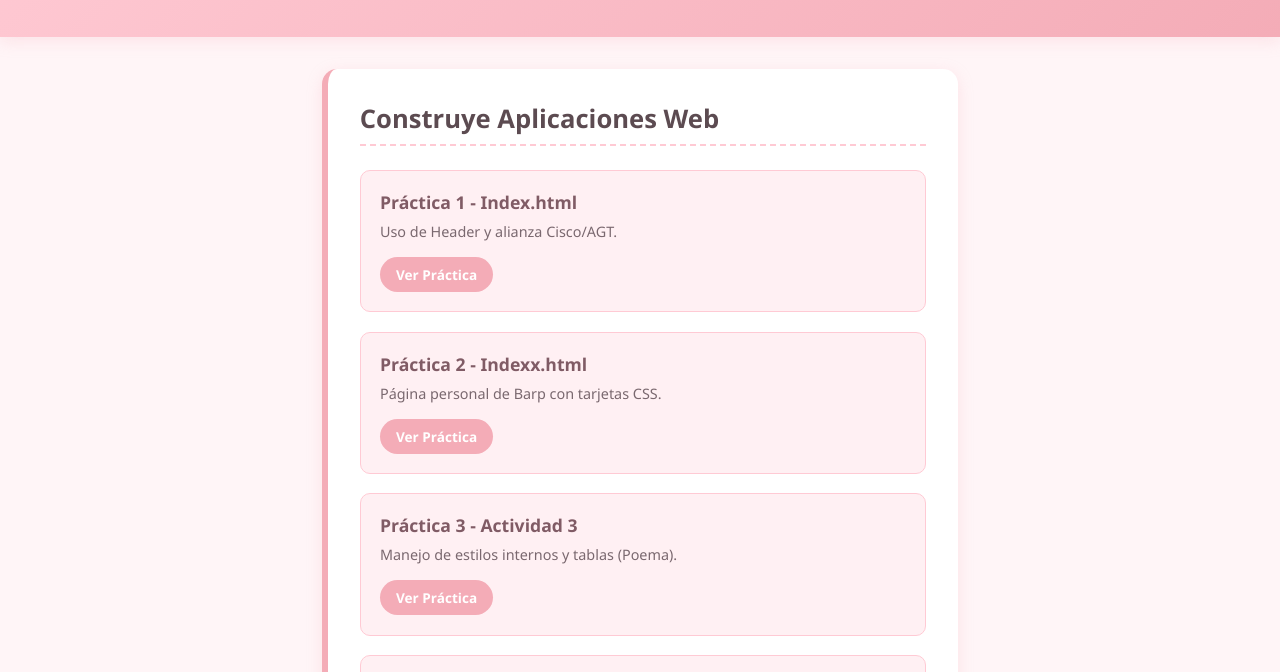
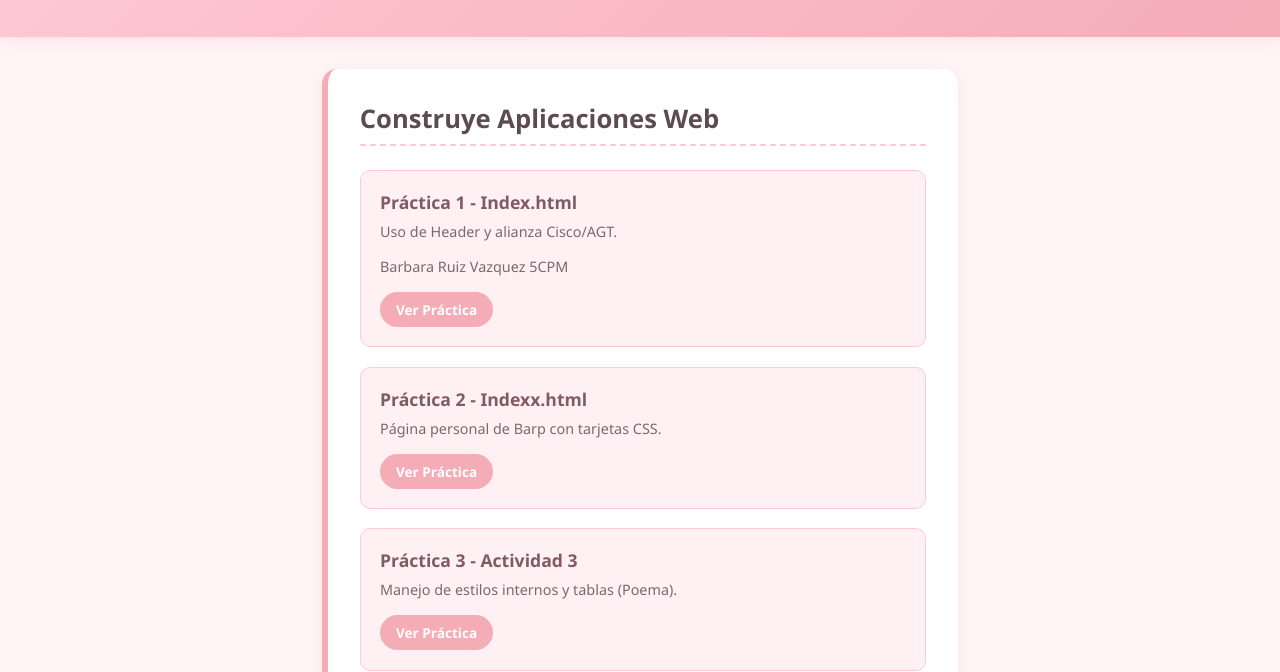
Before and after one commit to blarinii/iaw, a plain HTML site: page index.html in a window 1280 px wide. Shown: the part 123-795 px from the top of the page. Drawn offline with Linux system fonts and the light colour scheme.

Commit message:
Update index.html

```diff
--- a/index.html
+++ b/index.html
@@ -155,6 +155,7 @@
         <article class="tarjeta-practica">
           <h3>Práctica 1 - Index.html</h3>
           <p>Uso de Header y alianza Cisco/AGT.</p>
+          <p>Barbara Ruiz Vazquez 5CPM</p>
           <a href="Caso_Header/Index.html" target="_blank" class="btn-enlace">Ver Práctica</a>
         </article>
 
```
